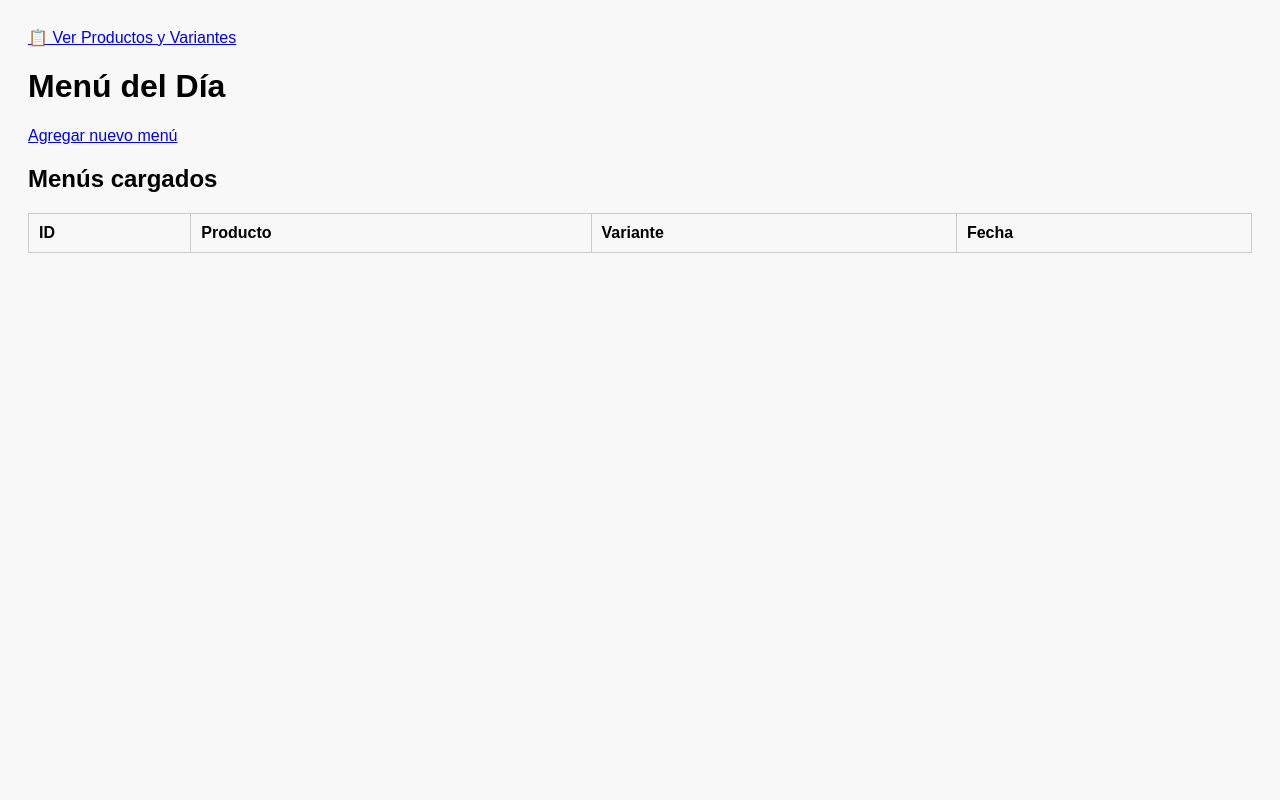
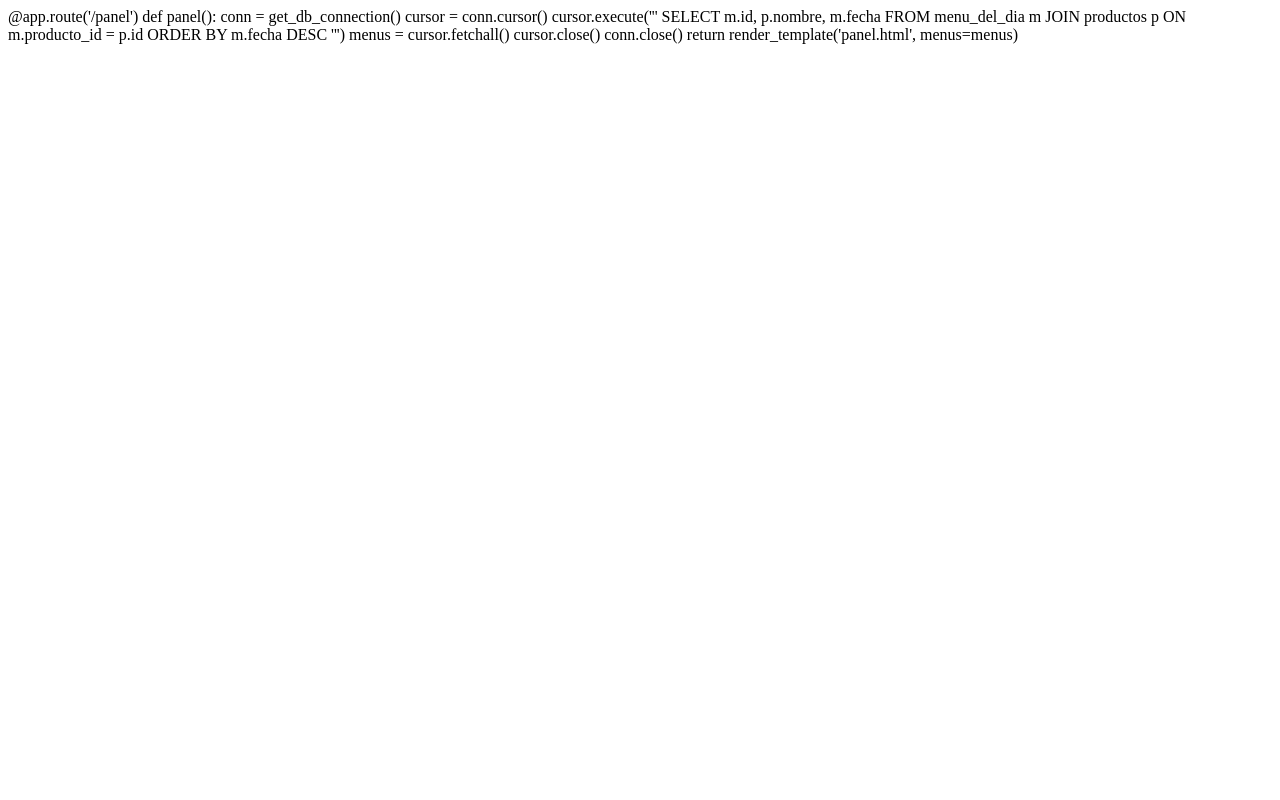
Before and after one commit to Maiitezanabria/chatbot, a Flask app: page /panel in a window 1280 px wide. Run offline with Flask 3, Linux system fonts and the light colour scheme; data that the repository does not hold is empty; some libraries are stand-ins or nearby versions.

Commit message:
Nuevos cambios

```diff
--- a/templates/panel.html
+++ b/templates/panel.html
@@ -1,48 +1,16 @@
-<!DOCTYPE html>
-<html lang="es">
-<head>
-    <meta charset="UTF-8">
-    <title>Panel de la Rotisería</title>
-    <style>
-        body { font-family: Arial, sans-serif; padding: 20px; background-color: #f8f8f8; }
-        table { border-collapse: collapse; width: 100%; margin-top: 20px; }
-        table, th, td { border: 1px solid #ccc; }
-        th, td { padding: 10px; text-align: left; }
-        form { background-color: #fff; padding: 15px; border-radius: 8px; width: 400px; }
-        input, select { width: 100%; padding: 8px; margin-top: 5px; margin-bottom: 15px; }
-        button { padding: 10px 20px; }
-    </style>
-</head>
-<a href="/productos">📋 Ver Productos y Variantes</a>
+@app.route('/panel')
+def panel():
+    conn = get_db_connection()
+    cursor = conn.cursor()
 
-<body>
-    <h1>Menú del Día</h1>
+    cursor.execute('''
+        SELECT m.id, p.nombre, m.fecha
+        FROM menu_del_dia m
+        JOIN productos p ON m.producto_id = p.id
+        ORDER BY m.fecha DESC
+    ''')
+    menus = cursor.fetchall()
 
-    <a href="/agregar_menu">Agregar nuevo menú</a>
-
-    <h2>Menús cargados</h2>
-    <table>
-        <tr>
-            <th>ID</th>
-            <th>Producto</th>
-            <th>Variante</th>
-            <th>Fecha</th>
-        </tr>
-    {% for menu in menus %}
-<tr>
-    <td>{{ menu[0] }}</td>
-    <td>{{ menu[1] }}</td>
-    <td>{{ menu[2] }}</td>
-    <td>{{ menu[3] }}</td>
-    <td>
-        <form method="POST" action="/eliminar_menu/{{ menu[0] }}" style="display:inline;">
-            <button type="submit" onclick="return confirm('¿Estás seguro de eliminar este menú?')">Eliminar</button>
-        </form>
-    </td>
-</tr>
-{% endfor %}
-
-    </table>
-</body>
-
-</html>
+    cursor.close()
+    conn.close()
+    return render_template('panel.html', menus=menus)
```
Also changed, not shown: templates/agregar_menu.html (+20 -36 lines), templates/productos.html (+14 -37 lines), 1 other file.
